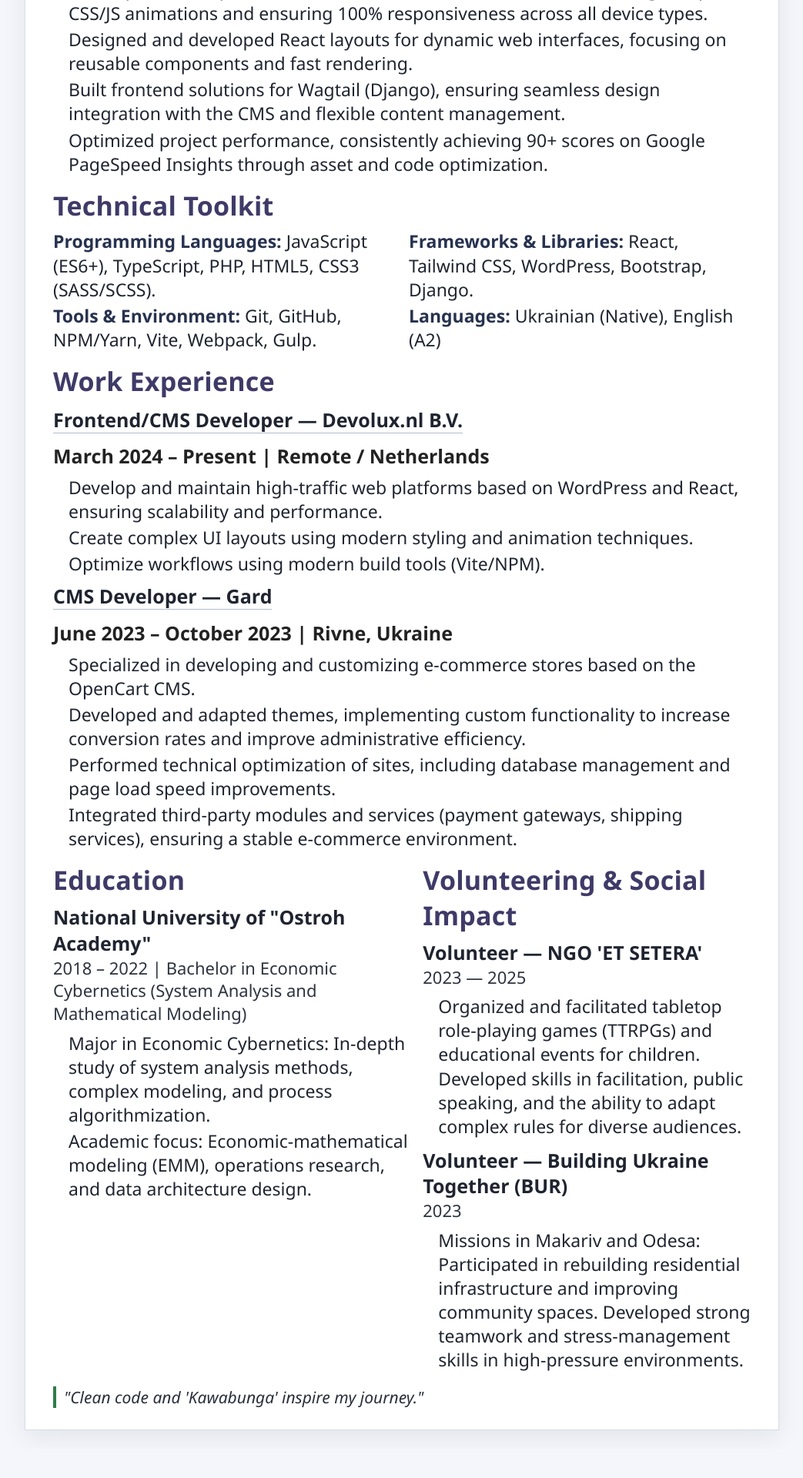
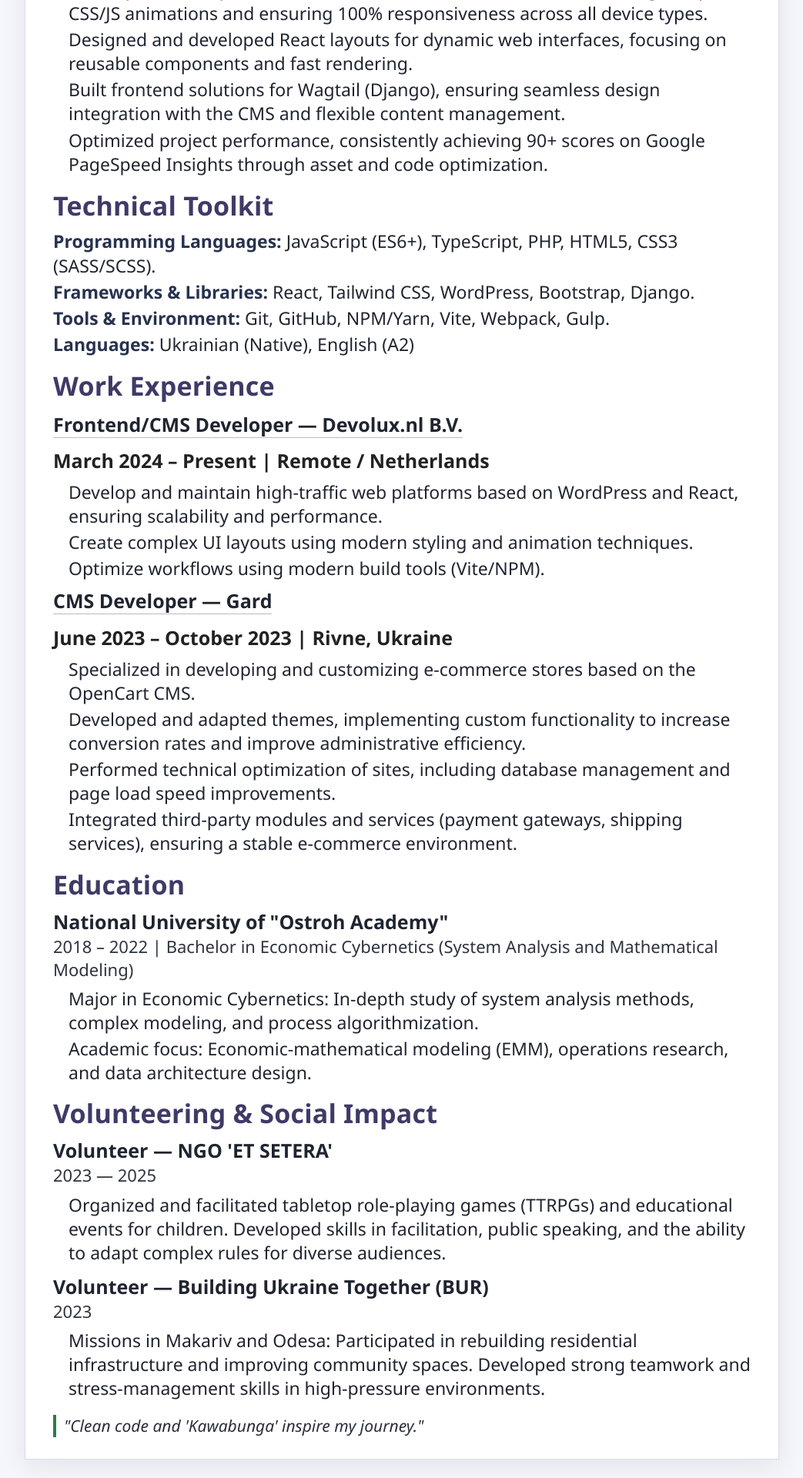
Before and after one commit to KhirovSasha/Resume, a React (Vite) app in the folder resume-app/: page / in a window 1280 px wide. Shown: the part 572-2492 px from the top of the page at 77% size, without its empty margins (118-1161 px from the left). Before the commit the page ends 2454 px from the top, so only its background shows below. Built offline with nearby package versions, Linux system fonts and the light colour scheme.

Commit message:
fix little but with styles

```diff
--- a/resume-app/src/App.css
+++ b/resume-app/src/App.css
@@ -194,19 +194,6 @@ li {
   gap: 12px;
 }
 
-/* Medium screens: improve multi-column layout */
-@media (min-width: 700px) {
-  .skills-grid {
-    grid-template-columns: repeat(2, minmax(0, 1fr));
-    column-gap: 18px;
-  }
-
-  .split {
-    grid-template-columns: 1.1fr 1fr;
-    align-items: flex-start;
-  }
-}
-
 @media (max-width: 900px) {
   .page {
     margin: 0;
```
